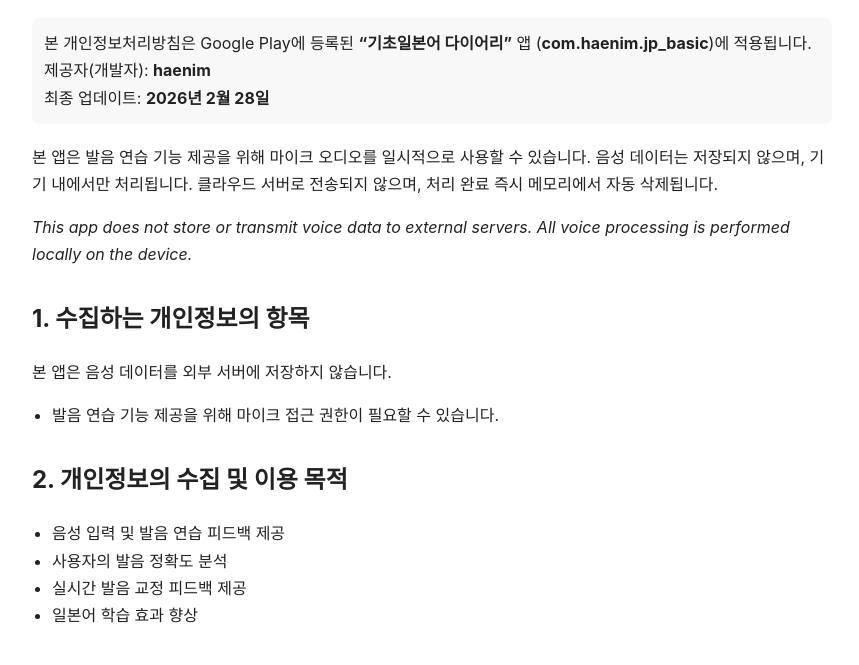
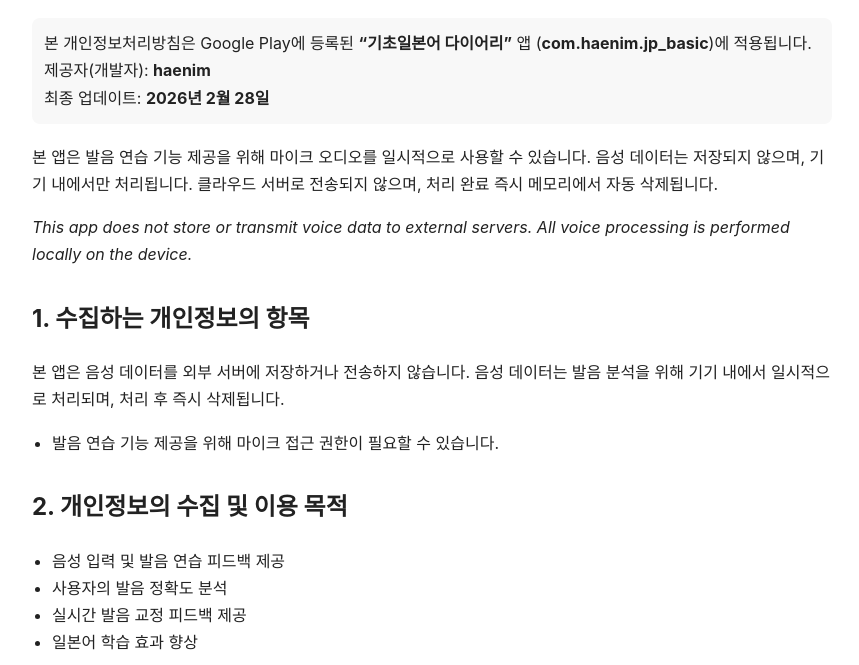
Before and after one commit to hnkim0116/jp-privacy-policy, a plain HTML site: page index.html in a window 1280 px wide. Shown: the part 111-776 px from the top of the page, without its empty margins (208-1067 px from the left). Drawn offline with Linux system fonts and the light colour scheme.

Commit message:
Update privacy policy regarding voice data handling

```diff
--- a/index.html
+++ b/index.html
@@ -63,7 +63,8 @@
   </p>
 
   <h2>1. 수집하는 개인정보의 항목</h2>
-  <p>본 앱은 음성 데이터를 외부 서버에 저장하지 않습니다.</p>
+  <p>본 앱은 음성 데이터를 외부 서버에 저장하거나 전송하지 않습니다.
+음성 데이터는 발음 분석을 위해 기기 내에서 일시적으로 처리되며, 처리 후 즉시 삭제됩니다.</p>
   <ul>
     <li>발음 연습 기능 제공을 위해 마이크 접근 권한이 필요할 수 있습니다.</li>
   </ul>
```
